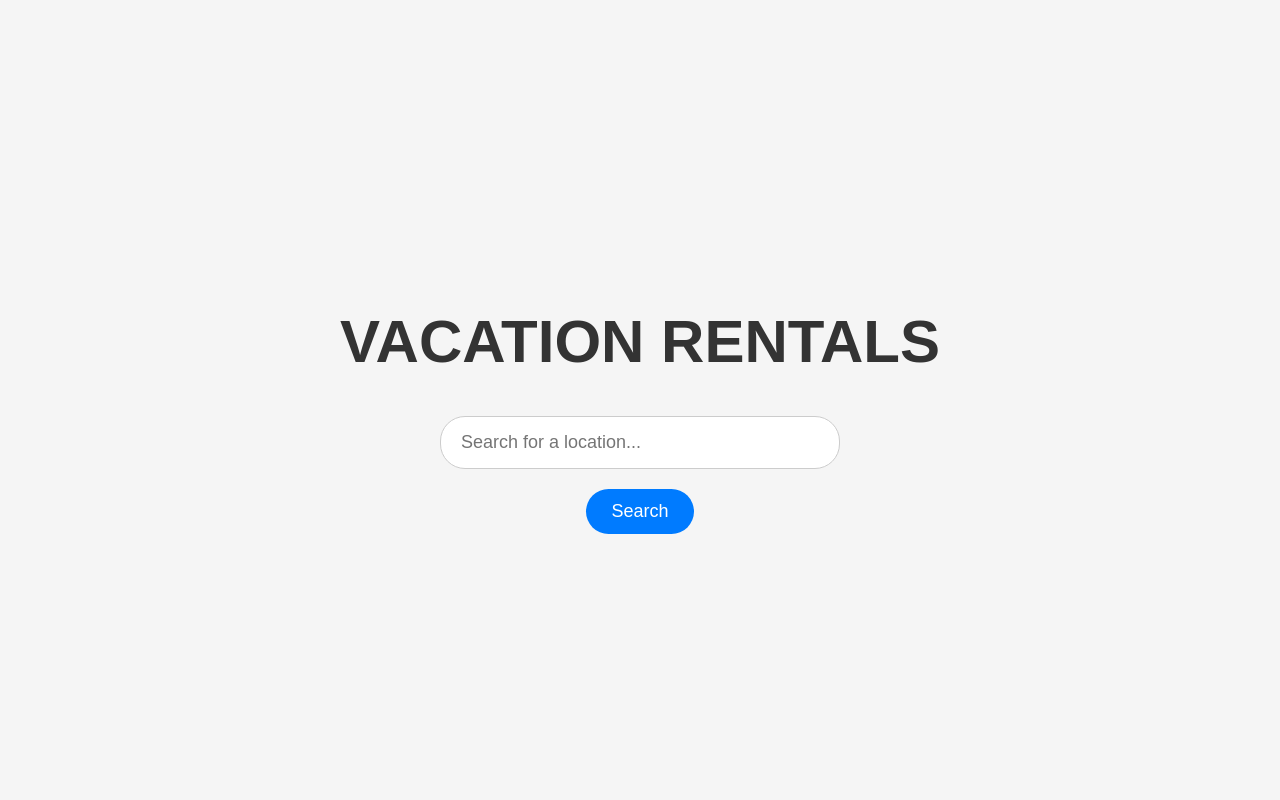
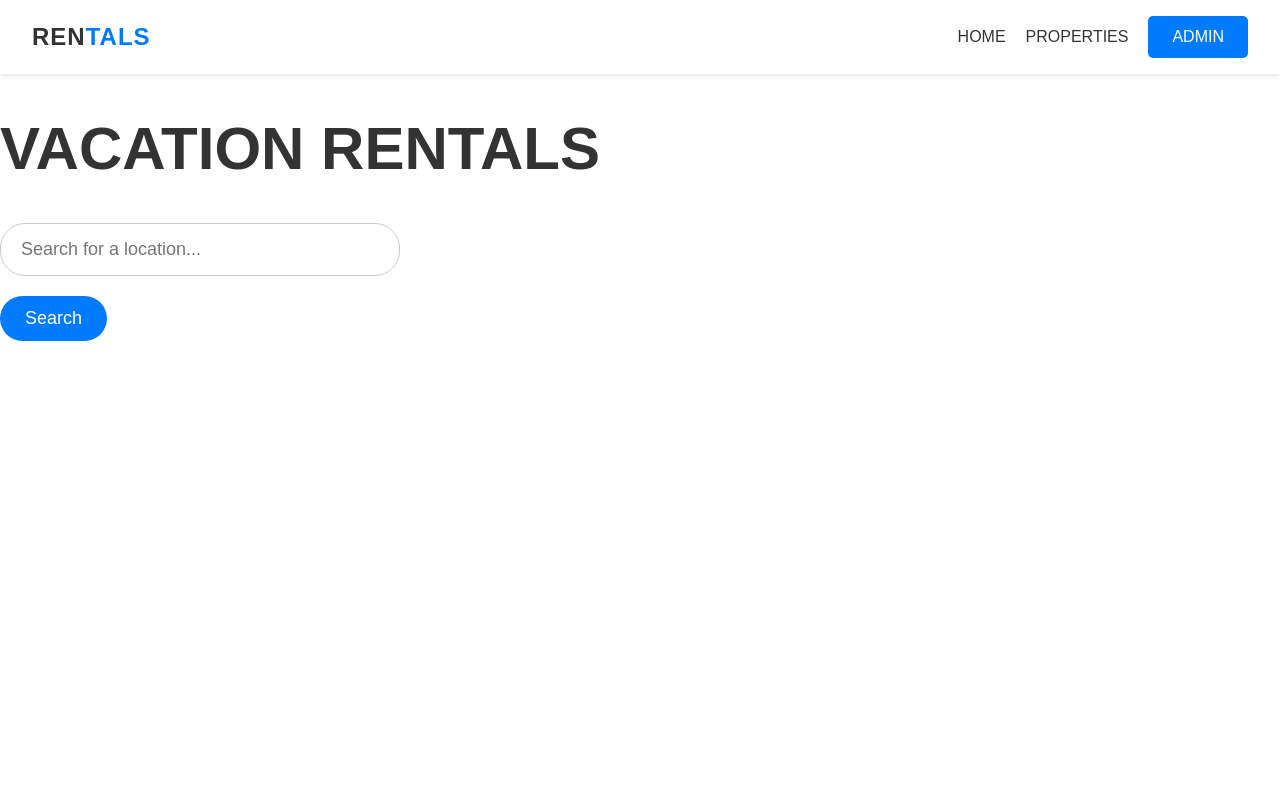
Before and after one commit to Jakaria030/vacation-rentals, a Django app: page / in a window 1280 px wide. Run offline with Django 5.2, Linux system fonts and the light colour scheme.

Commit message:
Add navbar

```diff
--- a/properties/static/style.css
+++ b/properties/static/style.css
@@ -4,17 +4,74 @@ html {
     padding: 0;
     height: 100%;
     font-family: Arial, sans-serif;
-    background-color: #f5f5f5;
+    background-color: #fff;
 }
 
-.container {
+/* Navbar container */
+.nav-container {
+    padding: 16px 32px;
+    background-color: #fff;
+    box-shadow: 0 2px 5px rgba(0, 0, 0, 0.1);
+}
+
+.navbar {
+    max-width: 1440px;
+    margin: 0 auto;
+    display: flex;
+    justify-content: space-between;
+    align-items: center;
+}
+
+.logo a {
+    text-decoration: none;
+    font-size: 24px;
+    font-weight: bold;
+    color: #333;
+    letter-spacing: 1px;
+}
+
+.logo .logo-tals {
+    color: #007BFF;
+}
+
+.nav-items {
+    display: flex;
+    align-items: center;
+    gap: 20px;
+}
+
+.nav-items a {
+    text-decoration: none;
+    color: #333;
+    font-weight: 500;
+    transition: color 0.3s;
+}
+
+.nav-items a:hover {
+    color: #007BFF;
+}
+
+.nav-items .admin-btn {
+    background-color: #007BFF;
+    border-radius: 5px;
+    color: #fff;
+    padding: 12px 24px;
+}
+
+.nav-items .admin-btn:hover {
+    background-color: #0056b3;
+    color: #fff;
+}
+
+
+/* .container {
     display: flex;
     flex-direction: column;
     justify-content: center;
     align-items: center;
     height: 100vh;
     text-align: center;
-}
+} */
 
 h1 {
     font-size: 60px;
--- a/properties/templates/master.html
+++ b/properties/templates/master.html
@@ -10,6 +10,19 @@
 
 <body>
 
+    <div class="nav-container">
+        <nav class="navbar">
+            <div class="logo">
+                <a href="/"><span>REN</span><span class="logo-tals">TALS</span></a>
+            </div>
+            <div class="nav-items">
+                <a href="/">HOME</a>
+                <a href="/properties">PROPERTIES</a>
+                <a class="admin-btn" href="/admin">ADMIN</a>
+            </div>
+        </nav>
+    </div>
+
     {% block content %}
     {% endblock %}
 
```
